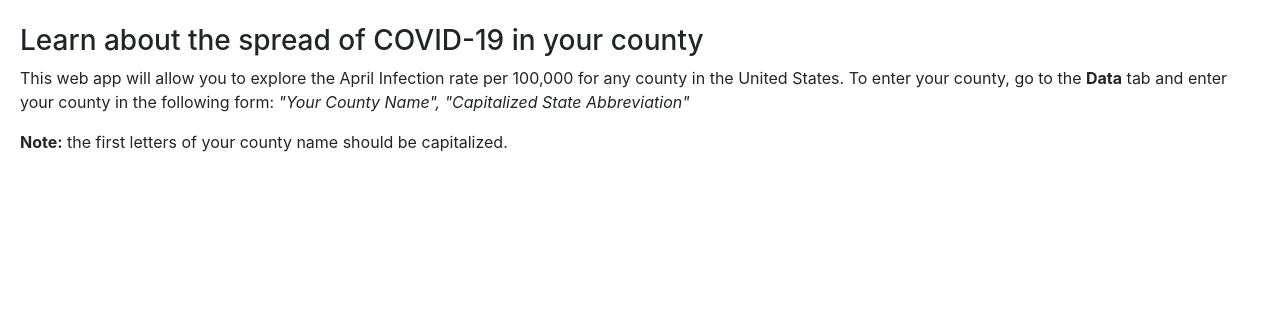
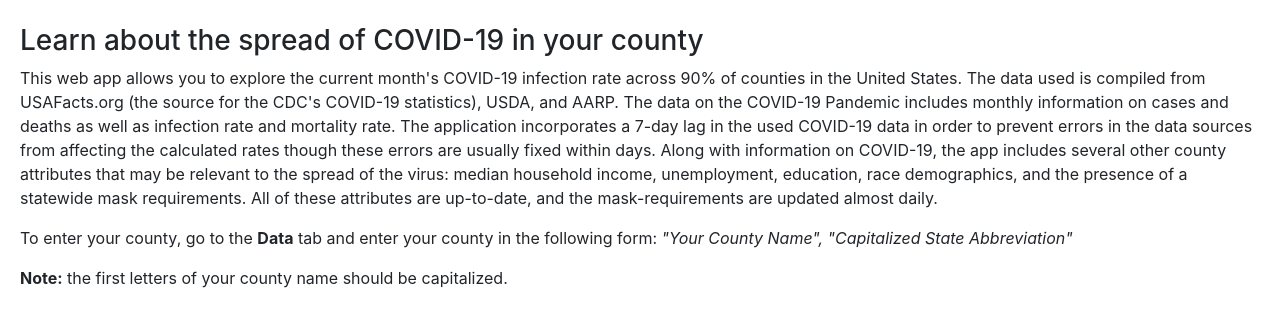
Before and after one commit to kabirmoghe/covidapp, a Flask app: page / in a window 1280 px wide. Shown: the part 76-403 px from the top of the page. Run offline with Flask 2, Linux system fonts and the light colour scheme; some libraries are stand-ins or nearby versions.

Commit message:
Update index.html

```diff
--- a/templates/index.html
+++ b/templates/index.html
@@ -12,7 +12,9 @@
 	{% block content%}
 	<br>
 	<h3>Learn about the spread of COVID-19 in your county</h3>
-	<p>This web app will allow you to explore the April Infection rate per 100,000 for any county in the United States. To enter your county, go to the <strong>Data</strong> tab and enter your county in the following form: <i>"Your County Name", "Capitalized State Abbreviation"</i></p>
+	<p>This web app allows you to explore the current month's COVID-19 infection rate across 90% of counties in the United States. The data used is compiled from USAFacts.org (the source for the CDC's COVID-19 statistics), USDA, and AARP. The data on the COVID-19 Pandemic includes monthly information on cases and deaths as well as infection rate and mortality rate. The application incorporates a 7-day lag in the used COVID-19 data in order to prevent errors in the data sources from affecting the calculated rates though these errors are usually fixed within days. Along with information on COVID-19, the app includes several other county attributes that may be relevant to the spread of the virus: median household income, unemployment, education, race demographics, and the presence of a statewide mask requirements. All of these attributes are up-to-date, and the mask-requirements are updated almost daily.</p>
+	<p>To enter your county, go to the <strong>Data</strong> tab and enter your county in the following form: <i>"Your County Name", "Capitalized State Abbreviation"</i></p>
+
 	<p><strong>Note:</strong> the first letters of your county name should be capitalized.</p>
 	{% endblock %}
 </body>
```
